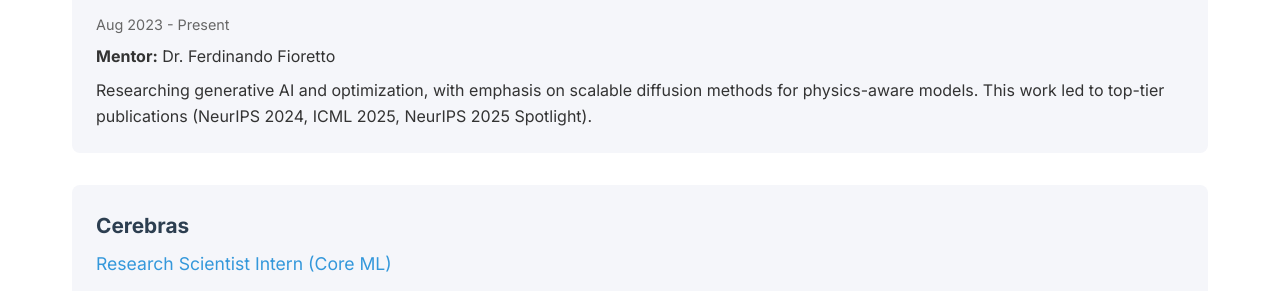
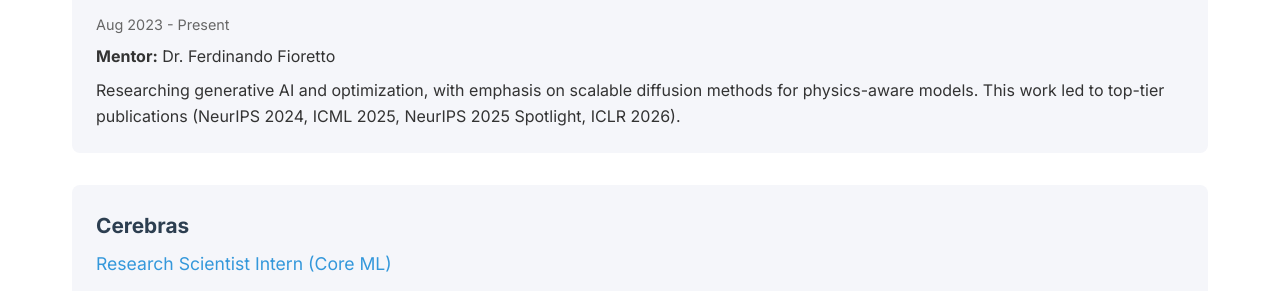
Before and after one commit to jacobchristopher/jacobchristopher.github.io, a Jekyll site: the page built from cv.md, in a window 1280 px wide and 900 px high, scrolled down 889 px. Shown: the part 180-471 px from the top of the window. Built offline with Jekyll 4.4.1, drawn with Linux system fonts in a browser that asks for light colours.

Commit message:
Update publication list in CV

```diff
--- a/cv.md
+++ b/cv.md
@@ -39,7 +39,7 @@ title: CV
             <p class="cv-date">Aug 2023 - Present</p>
             <ul class="cv-details">
                 <li><strong>Mentor:</strong> Dr. Ferdinando Fioretto</li>
-                <li>Researching generative AI and optimization, with emphasis on scalable diffusion methods for physics-aware models. This work led to top-tier publications (NeurIPS 2024, ICML 2025, NeurIPS 2025 Spotlight).</li>
+                <li>Researching generative AI and optimization, with emphasis on scalable diffusion methods for physics-aware models. This work led to top-tier publications (NeurIPS 2024, ICML 2025, NeurIPS 2025 Spotlight, ICLR 2026).</li>
             </ul>
         </div>
 
```
